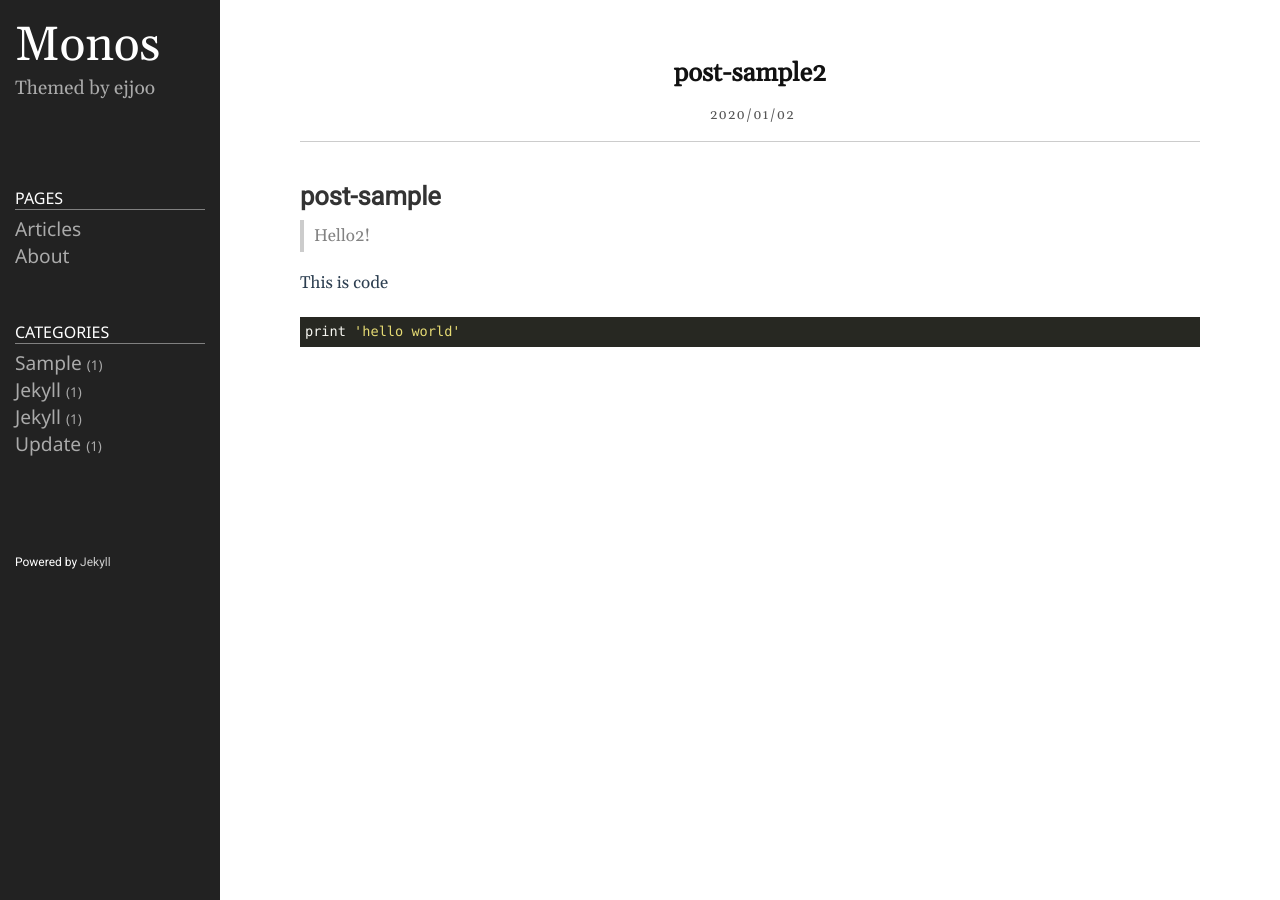
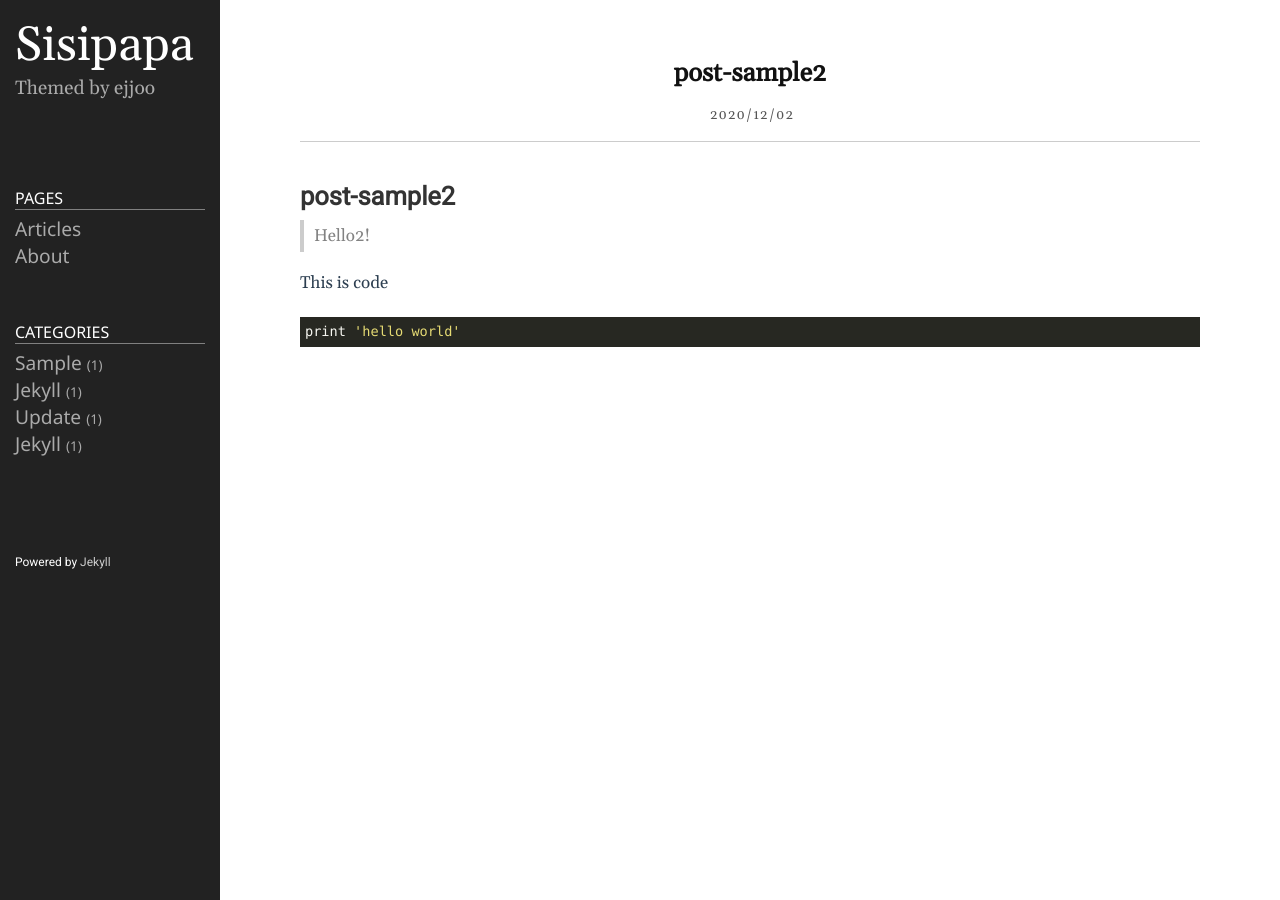
Before and after one commit to sisipapa/sisipapa.github.io, a Jekyll site: the page built from _posts/2020-01-02-post2.markdown, in a window 1280 px wide. Built offline with Jekyll 4.4.1, drawn with Linux system fonts in a browser that asks for light colours.

Commit message:
post add

```diff
--- a/_config.yml
+++ b/_config.yml
@@ -18,8 +18,8 @@
 # You can create any custom variable you would like, and they will be accessible
 # in the templates via {{ site.myvariable }}.
 
-title: Monos
-email: ejjoo7994@gmail.com
+title: Sisipapa
+email: siupapa239@gmail.com
 description: >- # this means to ignore newlines until "baseurl:"
   Themed by ejjoo
 # baseurl: "/" # the subpath of your site, e.g. /blog
--- a/_posts/2020-01-02-post2.markdown
+++ b/_posts/2020-01-02-post2.markdown
@@ -1,10 +1,10 @@
 ---
 layout: post
 title: post-sample2
-date: 2020-01-02 19:20:23 +0900
+date: 2020-12-02 19:20:23 +0900
 category: Jekyll
 ---
-# post-sample
+# post-sample2
 > Hello2!
 
 This is code
```
